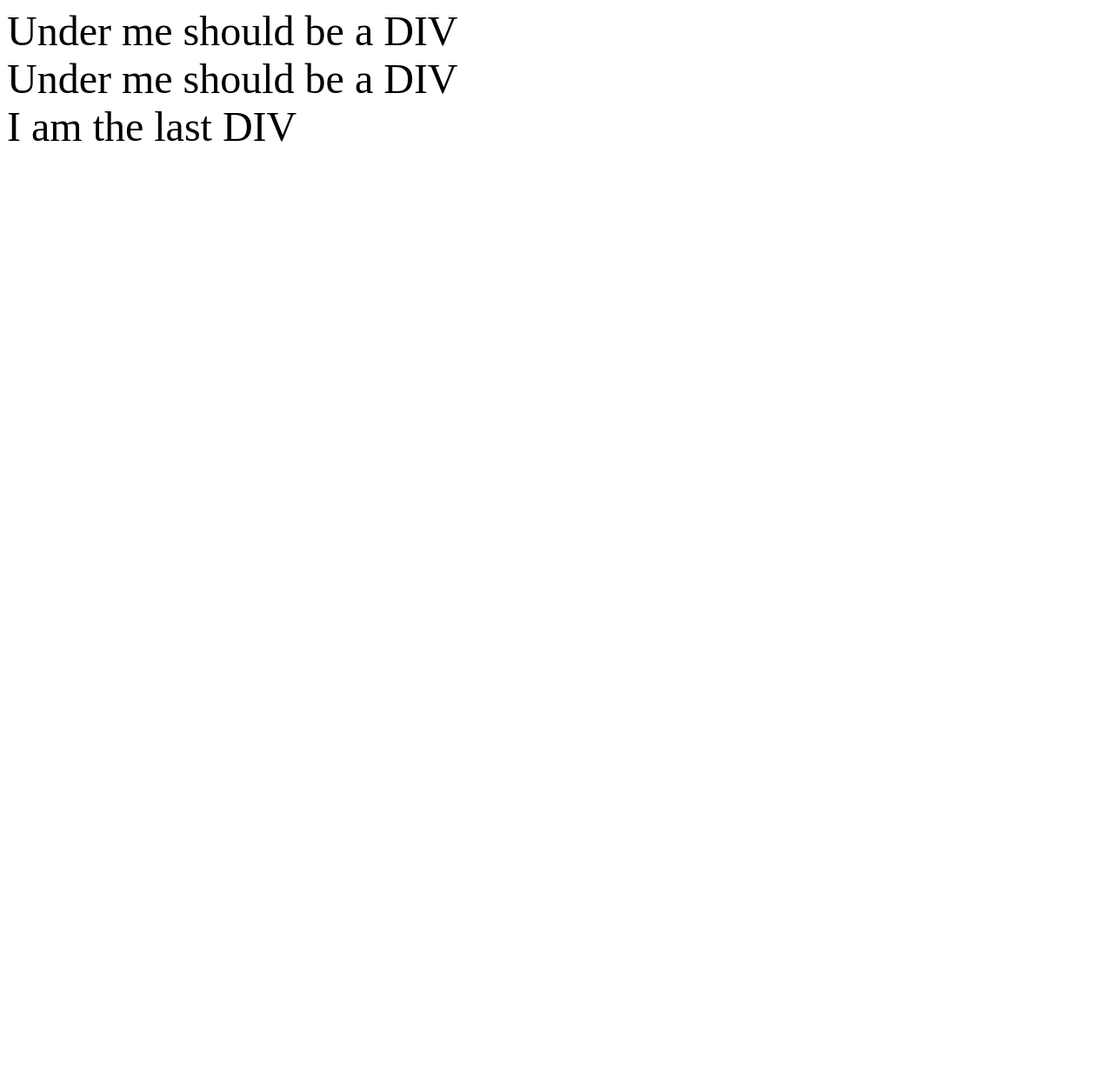
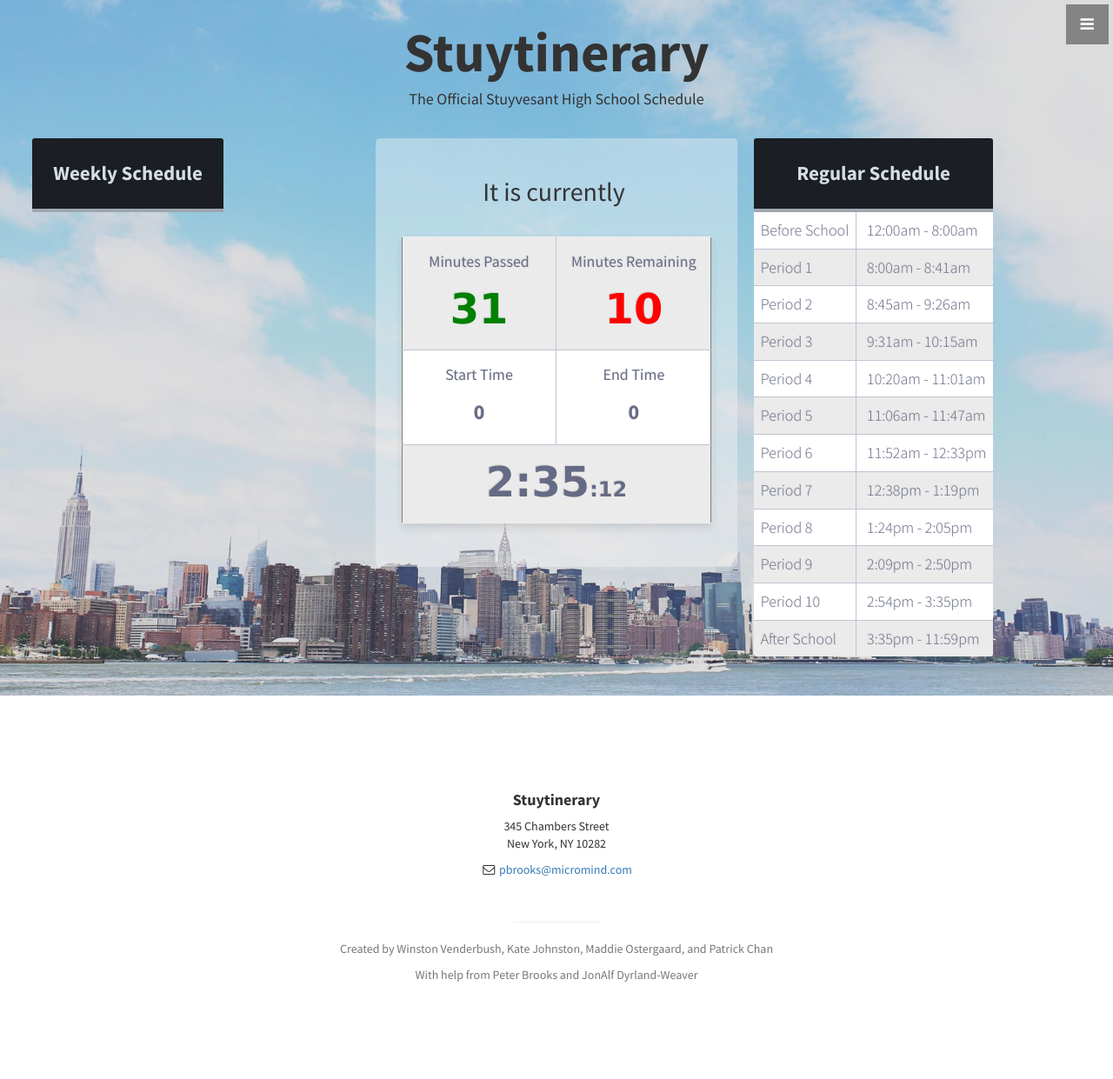
Before and after one commit to katelyj/Team_EighthGradeBully, a Flask app: page / in a window 1280 px wide. Shown: the whole page at 87% size. Before the commit the page ends 163 px from the top, so only its background shows below. Run offline with Flask 2, Linux system fonts and the light colour scheme; data that the repository does not hold is empty; some libraries are stand-ins or nearby versions.

Commit message:
pushing stuff

```diff
--- a/templates/schedule.html
+++ b/templates/schedule.html
@@ -1,15 +1,149 @@
-<body>
-    <div class="grid">
-	<div class="row">
-	    <div class="schedulecontainer col-lg-3 col-md-3 col-sm-3 col-xs-12"><font size="100">Under me should be a DIV</font></div>
-	    <div class="schedulecontainer col-lg-6 col-md-6 col-sm-5 col-xs-12"><font size="100">Under me should be a DIV</font></div>
-	</div>
-	<div class="row">
-	    <div class="schedulecontainer col-lg-3 col-md-3 col-sm-4 col-xs-12"><font size="100">I am the last DIV</font></div>
-	</div>
+{% extends "base.html" %}
 
-	<script src="/static/js/jquery.js"></script>
-	<script src="/static/js/schedule_data.js"></script>
+{% block title %}Stuytinerary{% endblock %}
 
-    </div>
-</body>
+{% block adminbutton %}{% endblock %}
+
+{% block loginbutton %}
+{% if login|string() == "True"|string() %}
+
+  <a href="/settings" onclick=$("#menu-close").click();>Settings</a>
+
+
+{% else %}
+
+  <a href="/login" onclick=$("#menu-close").click();>Login</a>
+
+{% endif %}
+{% endblock %}
+
+{% block registerbutton %}
+{% if login|string() == "True"|string() %}
+
+  <a href="/logout" onclick=$("#menu-close").click();>Logout</a>
+
+
+{% else %}
+
+  <a href="/register" onclick=$("#menu-close").click();>Register</a>
+
+{% endif %}
+{% endblock %}
+
+
+{% block content %}
+
+    <header id="top" class="header">
+
+    	<div class="container-fluid">
+    	<div class="row-fluid">
+
+    		<div id="spacer" class="col-md-12 sspacer">
+    		</div>
+
+    		<div class="col-md-12 text-vertical-center">
+            	<h1>Stuytinerary</h1>
+            	{% if login|string() == "True"|string() %}
+            	<h2>Hello <b>{{user}}</b>!</h2>
+            	{% else %}
+            	<h4>The Official Stuyvesant High School Schedule</h4>
+            	{% endif %}
+        	</div>
+
+        	<div id="spacer" class="col-md-12 sspacer">
+    		</div>
+
+    		<div id="whitespace" class="col-md-1"></div>
+
+
+
+
+        	<div id="schedule" class="col-md-4 col-md-offset-3 container-fluid schedulecontainer">
+
+        		<div id="spacer" class="col-md-12 sspacer">
+    			</div>
+
+    			<div class="col-md-12 text-center">
+	            	<h2>It is currently <b><label id="PeriodName"></label></b></h2>
+        		</div>
+
+        		<div id="spacer" class="col-md-12 sspacer">
+    			</div>
+
+					<div class="col-md-12" align="center">
+						<table class="table-fill" border="1" cellspacing="3" cellpadding="10" width="100%">
+						    <tr id="timer_row">
+
+						      <td class="text-center" width="50%" align="center"><h4>Minutes Passed </h4><font size="100" color="#008000" face="Verdana"><label id="minutes_into">31</label></font></td>
+						      <td class="text-center" width="50%" align="center"><h4>Minutes Remaining</h4><font size="100" color="#FF0000" face="Verdana"><label id="minutes_left">10</label></font></td>
+						    </tr>
+						    <tr id="start_end">
+						      <td class="text-center"><h4>Start Time</h4><h3><label id="start_time">0</label></h3></td>
+						      <td class="text-center"><h4>End Time</h4><h3><label id="end_time">0</label></h3></td>
+						    </tr>
+						    <tr id="clock">
+						      <td class="text-center" width="50%" align="center" colspan="2">
+						      <font size="100" face="Verdana"><b><label id="hours_minutes">2:35</label></b></font><font size="5" face="Verdana"><label id="seconds">:12</label></font>
+						      </td>
+						    </tr>
+						  </table>
+					</div>
+
+
+					<div id="spacer" class="col-md-12 sspacer">
+    				</div>
+
+
+
+
+    			<div id="spacer" class="col-md-12 sspacer">
+    			</div>
+
+
+
+
+		</div>
+
+		<div class="col-md-3" align="center">
+						<table>
+						<tr id="schedule_header" style="cursor: pointer;" class="shown"><th class="text-center" colspan="2"><b>{{schedulename}}</b></th></tr>
+						<tr id="period0" style="display: "><td align="center">Before School</td><td>&nbsp;12:00am - 8:00am</td></tr>
+						<tr id="period1" style="display: "><td align="center">Period 1</td><td>&nbsp;8:00am - 8:41am</td></tr>
+						<tr id="period2" style="display: "><td align="center">Period 2</td><td>&nbsp;8:45am - 9:26am</td></tr>
+						<tr id="period3" style="display: "><td align="center">Period 3</td><td>&nbsp;9:31am - 10:15am</td></tr>
+						<tr id="period4" style="display: "><td align="center">Period 4</td><td>&nbsp;10:20am - 11:01am</td></tr>
+						<tr id="period5" style="display: "><td align="center">Period 5</td><td>&nbsp;11:06am - 11:47am</td></tr>
+						<tr id="period6" style="display: "><td align="center">Period 6</td><td>&nbsp;11:52am - 12:33pm</td></tr>
+						<tr id="period7" style="display: "><td align="center">Period 7</td><td>&nbsp;12:38pm - 1:19pm</td></tr>
+						<tr id="period8" style="display: "><td align="center">Period 8</td><td>&nbsp;1:24pm - 2:05pm</td></tr>
+						<tr id="period9" style="display: "><td align="center">Period 9</td><td>&nbsp;2:09pm - 2:50pm</td></tr>
+						<tr id="period10" style="display: "><td align="center">Period 10</td><td>&nbsp;2:54pm - 3:35pm</td></tr>
+						<tr id="period11" style="display: "><td align="center">After School</td><td>&nbsp;3:35pm - 11:59pm</td></tr>
+
+						</table>
+					</div>
+
+		<div class="col-md-3 inset12" align="center">
+			<table>
+				<tr id="weekly_header" style="cursor: pointer;" class="shown"><th class="text-center" colspan="2"><b>Weekly Schedule</b></th></tr>
+			</table>
+		</div>
+
+
+
+
+		<div id="spacer" class="col-md-12 sspacer">
+    	</div>
+    	</div>
+
+
+
+
+    </header>
+  <script>
+  	var ServerStartTime={{starttime}};
+  </script>
+  <script src="/static/js/clock.js"></script>
+
+
+{% endblock %}
```
